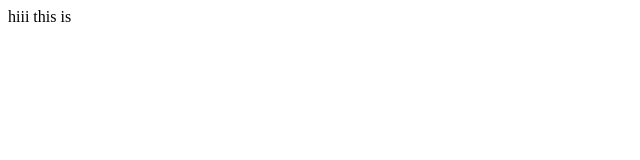
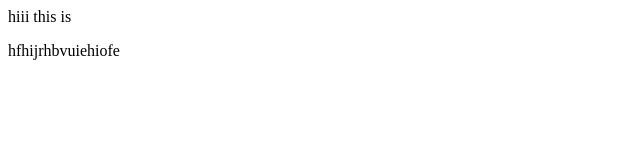
Before and after one commit to ShUbhaM121208/localrepo, a plain HTML site: page index.html in a window 1280 px wide. Shown: the whole page, without its empty margins (0-640 px from the left). Drawn offline with Linux system fonts and the light colour scheme.

Commit message:
new features

```diff
--- a/index.html
+++ b/index.html
@@ -1 +1,2 @@
 <p> hiii this is </p>
+<p> hfhijrhbvuiehiofe </p>
```
